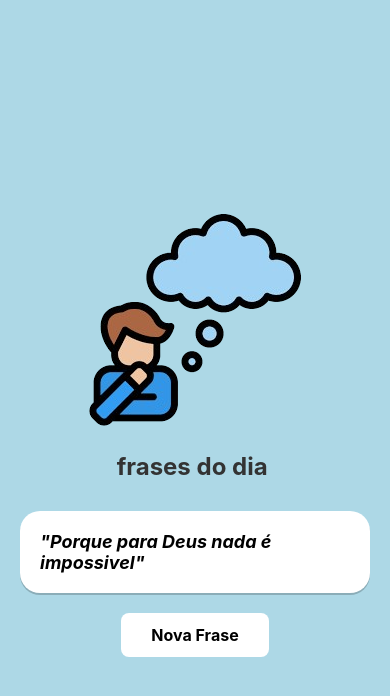
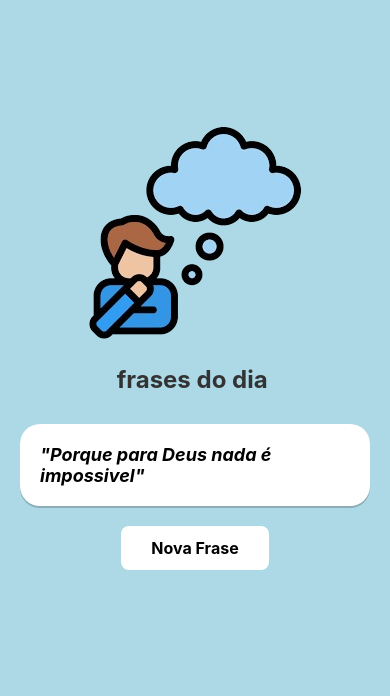
Before and after one commit to NkAndre/frases_motivacionais, a React Native app: screen / in a window 390 px wide. Shown: the top 696 px of the page. Built offline with nearby package versions, Linux system fonts and the light colour scheme.

Commit message:
feat:centralizando img

```diff
--- a/App.js
+++ b/App.js
@@ -48,8 +48,9 @@ const styles = StyleSheet.create({
     flex: 1,
     backgroundColor: "#ADD8E6",
     alignItems: "center",
-    justifyContent: "center",
+    justifyContent: "flex-start",
     padding: 20,
+    paddingTop:100
   },
   cardImage:{
     padding:20,
```
